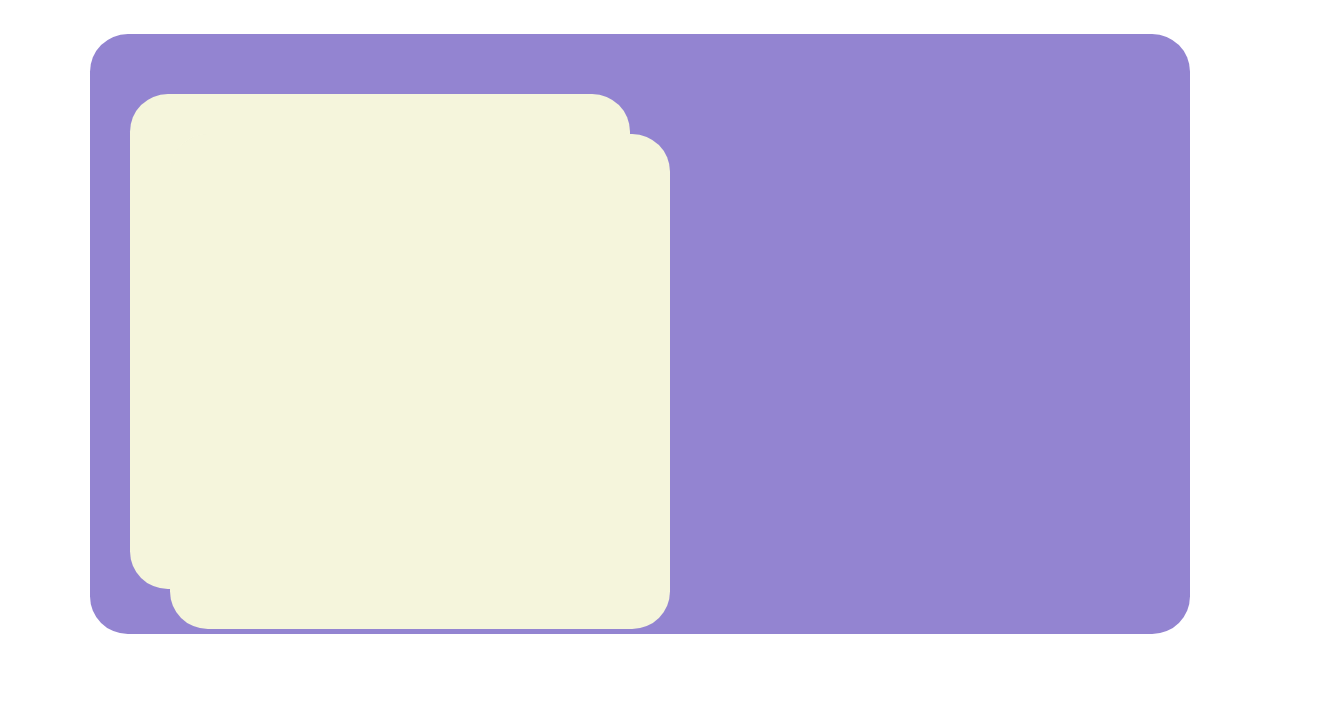
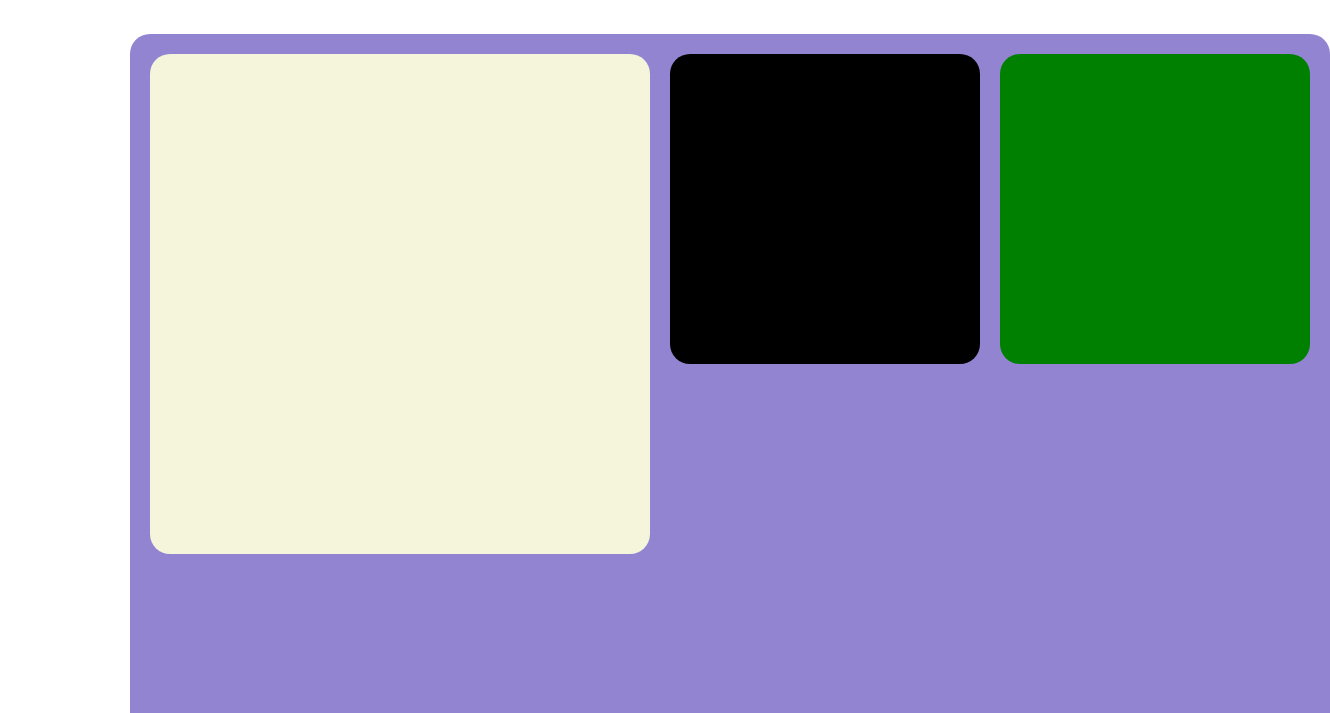
Before and after one commit to PisethSun/school-project, a plain HTML site: page Schedule.html in a window 1280 px wide. Shown: the part 76-789 px from the top of the page, 1330 px wide, since content can reach past the window. Drawn offline with Linux system fonts and the light colour scheme; files whose address does not match are found by name.

Commit message:
2 files modified

```diff
--- a/Schedule.html
+++ b/Schedule.html
@@ -38,9 +38,8 @@
 <div id="container">
   <div id="containerSched" >
     <div id="leftcontainersch">
-    <div id="rightcontainersch"></div>
-
-    </div>
+    </div><div id="rightcontainersch"></div>
+    <div id="rightmostcontainersch"></div>
 
 
   </div>
--- a/styles.css
+++ b/styles.css
@@ -48,35 +48,42 @@ body {
   color: black;
 }
 #leftcontainersch {
-  height: 495px;
+  height: 500px;
   width: 500px;
-  margin: 40px;
+  /* margin: 40px; */
+  margin-left: 20px;
   background-color: beige;
   color: black;
-  border-radius: 1cm;
+  border-radius: 20px;
   float: left;
 }
 
 #containerSched {
   margin: 40px;
   border-top: 2cm;
-  height: 600px;
-  width: 1100px;
-  margin-right: auto;
-  margin-left: auto;
+  height: 700px;
+  width: 1200px;
   background-color: #9384d1;
   padding-top: 20px;
-  border-radius: 1cm;
+  border-radius: 20px;
 }
 #rightcontainersch {
-  height: 495px;
-  width: 500px;
-  margin: 40px;
-  background-color: beige;
-  color: black;
-  border-radius: 1cm;
+  height: 310px;
+  width: 310px;
+  background-color: black;
+  border-radius: 20px;
+  float: left;
+  margin-left: 20px;
+}
+#rightmostcontainersch {
+  height: 310px;
+  width: 310px;
+  margin-left: 20px;
+  background-color: green;
+  border-radius: 20px;
   float: left;
 }
+
 #banner .menu {
   display: flex;
   justify-content: space-between;
```
